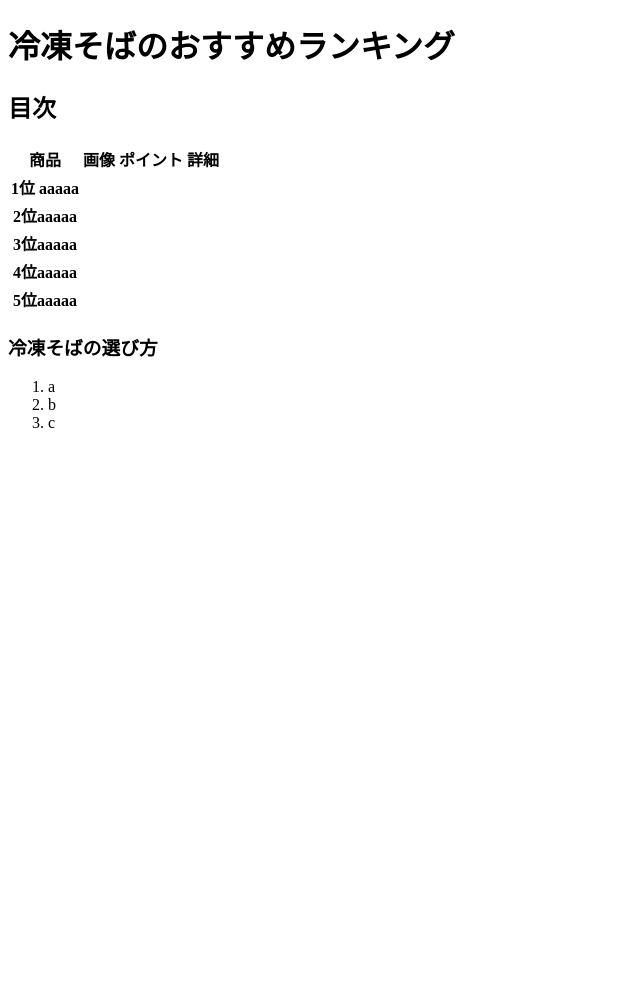
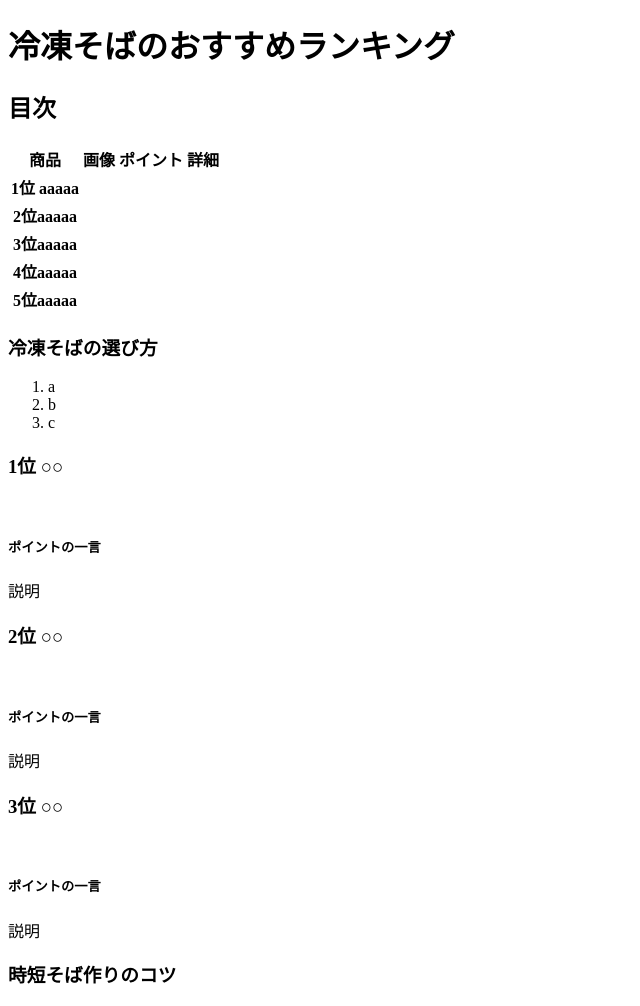
Before and after one commit to s1f10240204/team-project, a plain HTML site: page categoryhtml/soba.html in a window 1280 px wide. Shown: the whole page, without its empty margins (0-640 px from the left). Before the commit the page ends 800 px from the top, so only its background shows below. Drawn offline with Linux system fonts and the light colour scheme.

Commit message:
ランキングの紹介欄の追加

```diff
--- a/categoryhtml/soba.html
+++ b/categoryhtml/soba.html
@@ -7,10 +7,10 @@
 </head>
 <body>
     <h1>冷凍そばのおすすめランキング</h1>
- <h2>目次
+  <h2>目次
 
- </h2>
- <table>
+  </h2>
+  <table>
     <tr>
     <th>商品</th>
     <th>画像</th>
@@ -35,12 +35,29 @@
         <th>5位aaaaa</th>
     </tr>
  </table>
-<h3>冷凍そばの選び方</h3>
+ <h3>冷凍そばの選び方</h3>
     <ol>
         <li>a</li>
         <li>b</li>
         <li>c</li>
     </ol>
+<h3>1位 ○○</h3>
+    <img src="">
+    <a href=""></a>
+    <h5>ポイントの一言</h5>
+    <p>説明</p>
+<h3>2位 ○○</h3>
+    <img src="">
+    <a href=""></a>
+    <h5>ポイントの一言</h5>
+    <p>説明</p>
+<h3>3位 ○○</h3>
+    <img src="">
+    <a href=""></a>
+    <h5>ポイントの一言</h5>
+    <p>説明</p>
+
+<h3>時短そば作りのコツ</h3>
 
 </body>
 </html>
```
